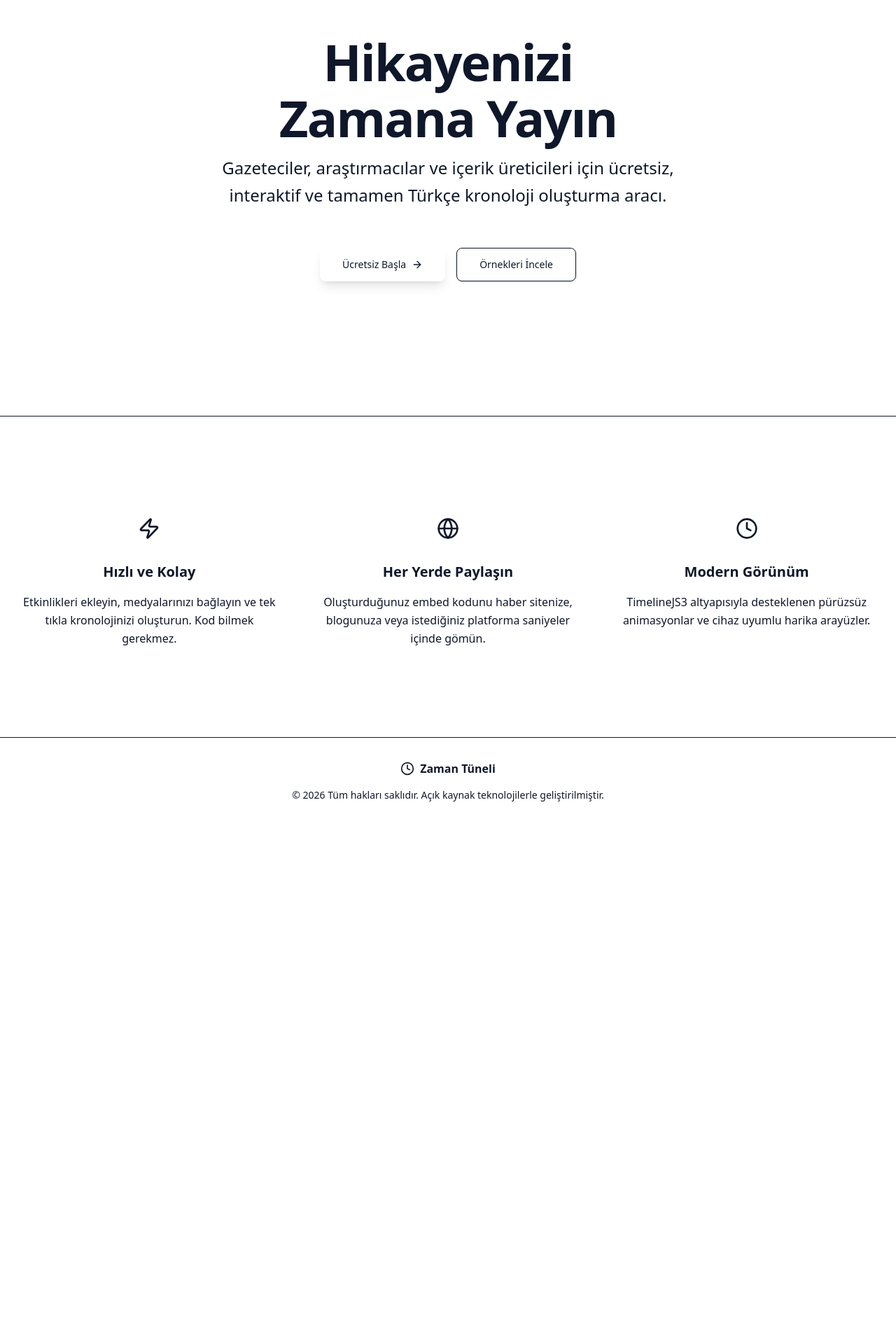
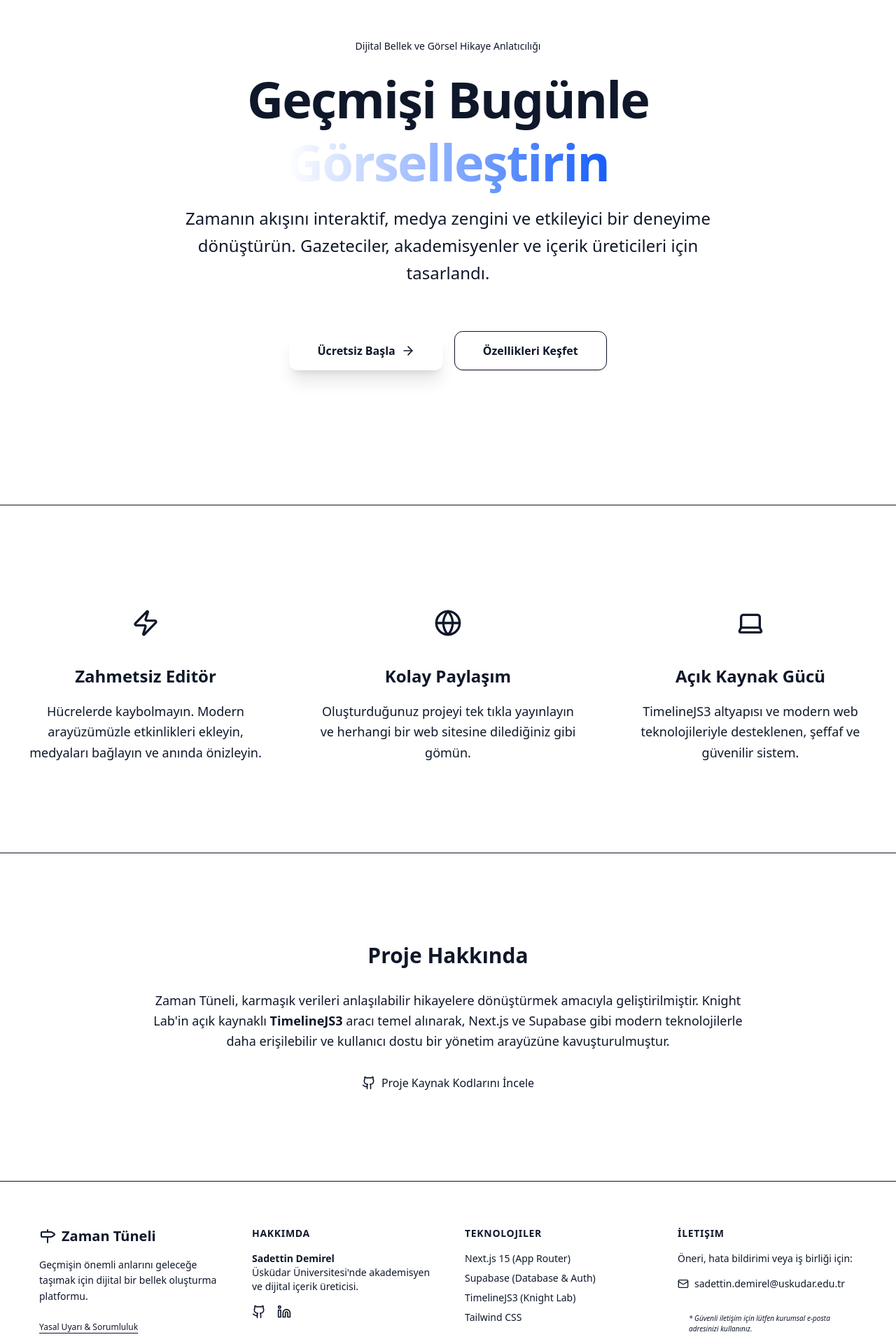
Before and after one commit to sadettindemirel/zamantuneli, a Next.js app: page / in a window 1280 px wide. Shown: the part 220-2140 px from the top of the page at 70% size. Before the commit the page ends 1398 px from the top, so only its background shows below. Built offline with nearby package versions, Linux system fonts and the light colour scheme; no server answers.

Commit message:
feat: Add branding refinements, detailed footer, and disclaimer page

```diff
--- /dev/null
+++ b/src/app/disclaimer/page.tsx
@@ -0,0 +1,62 @@
+import Link from "next/link";
+import { ArrowLeft, ShieldAlert } from "lucide-react";
+
+export default function DisclaimerPage() {
+  return (
+    <div className="flex flex-col min-h-screen bg-background">
+      <header className="px-6 h-20 flex items-center border-b border-border">
+        <Link className="flex items-center gap-2 text-muted-foreground hover:text-foreground transition-colors" href="/">
+          <ArrowLeft className="h-5 w-5" />
+          <span>Geri Dön</span>
+        </Link>
+      </header>
+
+      <main className="flex-1 flex flex-col items-center py-20 px-4">
+        <div className="max-w-3xl w-full space-y-8">
+          <div className="flex items-center gap-4 text-primary">
+            <div className="p-3 bg-primary/10 rounded-xl">
+              <ShieldAlert className="h-8 w-8" />
+            </div>
+            <h1 className="text-3xl font-bold tracking-tight">Yasal Uyarı (Disclaimer)</h1>
+          </div>
+
+          <div className="prose prose-slate max-w-none space-y-6 text-muted-foreground leading-relaxed">
+            <p>
+              <strong>Zaman Tüneli</strong>, bireysel araştırmacılar, gazeteciler ve içerik üreticileri için geliştirilmiş açık kaynaklı bir kronoloji oluşturma aracıdır.
+            </p>
+
+            <section className="space-y-4">
+              <h2 className="text-xl font-semibold text-foreground">İçerik Sorumluluğu</h2>
+              <p>
+                Bu platform aracılığıyla oluşturulan, paylaşılan veya yayınlanan (embed edilen) tüm içeriklerin sorumluluğu tamamen içeriği oluşturan kullanıcıya aittir.
+                Uygulama sahibi (Sadettin Demirel), kullanıcıların oluşturduğu verileri önceden modere etme yükümlülüğüne sahip değildir.
+              </p>
+            </section>
+
+            <section className="space-y-4">
+              <h2 className="text-xl font-semibold text-foreground">Zararlı İçerik ve Telif Gereksinimleri</h2>
+              <p>
+                Kullanıcılar; yasa dışı, hakaret içeren, telif haklarını ihlal eden veya topluluk standartlarına aykırı içerikler oluşturmamayı taahhüt ederler.
+                Zaman Tüneli, herhangi bir içeriğin yasalara aykırı olduğunu tespit ederse veya hak sahiplerinden geçerli bir bildirim alırsa, ilgili içeriği haber vermeksizin silme hakkını saklı tutar.
+              </p>
+            </section>
+
+            <section className="space-y-4">
+              <h2 className="text-xl font-semibold text-foreground">Hizmet Garantisi</h2>
+              <p>
+                Bu uygulama "olduğu gibi" (as is) sunulmaktadır. Verilerin kalıcılığı, uygulamanın kesintisiz çalışması veya teknik destek konusunda ticari bir garanti verilmemektedir.
+                Açık kaynaklı yapısı gereği, kullanıcılar kendi verilerinin yedeklerini almaktan sorumludur.
+              </p>
+            </section>
+
+            <div className="pt-8 border-t border-border">
+              <p className="text-sm">
+                Son güncelleme: {new Date().toLocaleDateString('tr-TR')}
+              </p>
+            </div>
+          </div>
+        </div>
+      </main>
+    </div>
+  );
+}
--- a/src/app/page.tsx
+++ b/src/app/page.tsx
@@ -1,5 +1,5 @@
 import Link from "next/link";
-import { ArrowRight, Clock, Globe, Zap, LayoutDashboard } from "lucide-react";
+import { ArrowRight, Milestone, Globe, Zap, LayoutDashboard, Github, Linkedin, Mail, Laptop } from "lucide-react";
 import { createClient } from "@/lib/supabase/server";
 
 export default async function Home() {
@@ -9,12 +9,15 @@ export default async function Home() {
   return (
     <div className="flex flex-col min-h-screen">
       <header className="px-6 lg:px-14 h-20 flex items-center border-b border-border sticky top-0 bg-background/80 backdrop-blur-md z-50">
-        <Link className="flex items-center justify-center gap-2" href="/">
-          <Clock className="h-6 w-6 text-primary" />
+        <Link className="flex items-center justify-center gap-2 group" href="/">
+          <div className="p-2 bg-primary/10 rounded-lg group-hover:bg-primary group-hover:text-primary-foreground transition-all duration-300">
+            <Milestone className="h-6 w-6" />
+          </div>
           <span className="font-bold text-xl tracking-tight">Zaman<span className="text-primary"> Tüneli</span></span>
         </Link>
         <nav className="ml-auto flex gap-4 sm:gap-6 items-center">
           <Link className="text-sm font-medium hover:text-primary transition-colors hidden sm:block" href="/#features">Özellikler</Link>
+          <Link className="text-sm font-medium hover:text-primary transition-colors hidden sm:block" href="/#about">Hakkında</Link>
           {user ? (
             <Link
               href="/dashboard"
@@ -34,73 +37,152 @@ export default async function Home() {
         </nav>
       </header>
 
-      <main className="flex-1">
-        <section className="w-full py-20 md:py-32 lg:py-48 flex items-center justify-center bg-gradient-to-b from-background to-muted/30">
-          <div className="container px-4 md:px-6 text-center">
-            <div className="flex flex-col items-center space-y-6">
-              <div className="space-y-4 max-w-3xl">
-                <h1 className="text-4xl font-extrabold tracking-tight sm:text-5xl md:text-6xl lg:text-7xl">
-                  Hikayenizi <span className="text-primary block mt-2">Zamana Yayın</span>
+      <main className="flex-1 text-center">
+        <section className="w-full py-24 md:py-32 lg:py-48 flex items-center justify-center bg-[radial-gradient(ellipse_at_center,_var(--tw-gradient-stops))] from-primary/5 via-background to-background">
+          <div className="container px-4 md:px-6">
+            <div className="flex flex-col items-center space-y-8">
+              <div className="space-y-4 max-w-4xl">
+                <div className="inline-block px-3 py-1 rounded-full bg-primary/10 text-primary text-sm font-medium mb-4">
+                  Dijital Bellek ve Görsel Hikaye Anlatıcılığı
+                </div>
+                <h1 className="text-4xl font-extrabold tracking-tight sm:text-5xl md:text-6xl lg:text-7xl leading-tight">
+                  Geçmişi Bugünle <br />
+                  <span className="text-transparent bg-clip-text bg-gradient-to-r from-primary to-blue-600">Görselleştirin</span>
                 </h1>
-                <p className="mx-auto max-w-[700px] text-muted-foreground md:text-xl/relaxed lg:text-2xl/relaxed">
-                  Gazeteciler, araştırmacılar ve içerik üreticileri için ücretsiz, interaktif ve tamamen Türkçe kronoloji oluşturma aracı.
+                <p className="mx-auto max-w-[800px] text-muted-foreground md:text-xl/relaxed lg:text-2xl/relaxed">
+                  Zamanın akışını interaktif, medya zengini ve etkileyici bir deneyime dönüştürün. Gazeteciler, akademisyenler ve içerik üreticileri için tasarlandı.
                 </p>
               </div>
               <div className="flex flex-col sm:flex-row gap-4 w-full sm:w-auto mt-8">
                 <Link
                   href="/editor"
-                  className="inline-flex h-12 items-center justify-center rounded-lg bg-primary px-8 text-sm font-medium text-primary-foreground shadow-lg shadow-primary/20 transition-all hover:bg-primary/90 hover:scale-105 focus-visible:outline-none focus-visible:ring-2 focus-visible:ring-ring"
+                  className="inline-flex h-14 items-center justify-center rounded-xl bg-primary px-10 text-base font-semibold text-primary-foreground shadow-xl shadow-primary/20 transition-all hover:bg-primary/90 hover:scale-105 focus-visible:outline-none focus-visible:ring-2 focus-visible:ring-ring"
                 >
                   Ücretsiz Başla
-                  <ArrowRight className="ml-2 h-4 w-4" />
+                  <ArrowRight className="ml-2 h-5 w-5" />
                 </Link>
                 <Link
                   href="#features"
-                  className="inline-flex h-12 items-center justify-center rounded-lg border border-border bg-background px-8 text-sm font-medium shadow-sm transition-all hover:bg-muted focus-visible:outline-none focus-visible:ring-2 focus-visible:ring-ring"
+                  className="inline-flex h-14 items-center justify-center rounded-xl border border-border bg-background px-10 text-base font-semibold shadow-sm transition-all hover:bg-muted focus-visible:outline-none focus-visible:ring-2 focus-visible:ring-ring"
                 >
-                  Örnekleri İncele
+                  Özellikleri Keşfet
                 </Link>
               </div>
             </div>
           </div>
         </section>
 
-        <section id="features" className="w-full py-20 lg:py-32 bg-background flex items-center justify-center border-t border-border/50">
+        <section id="features" className="w-full py-24 lg:py-32 bg-background flex items-center justify-center border-t border-border/50">
           <div className="container px-4 md:px-6">
-            <div className="grid gap-12 lg:grid-cols-3">
-              <div className="flex flex-col items-center text-center space-y-4 group">
-                <div className="p-4 bg-primary/10 rounded-2xl group-hover:scale-110 transition-transform duration-300">
-                  <Zap className="h-8 w-8 text-primary" />
+            <div className="grid gap-16 lg:grid-cols-3">
+              <div className="flex flex-col items-center text-center space-y-5 group">
+                <div className="p-5 bg-primary/10 rounded-2xl group-hover:scale-110 transition-transform duration-300">
+                  <Zap className="h-10 w-10 text-primary" />
                 </div>
-                <h3 className="text-xl font-bold">Hızlı ve Kolay</h3>
-                <p className="text-muted-foreground leading-relaxed">Etkinlikleri ekleyin, medyalarınızı bağlayın ve tek tıkla kronolojinizi oluşturun. Kod bilmek gerekmez.</p>
+                <h3 className="text-2xl font-bold">Zahmetsiz Editör</h3>
+                <p className="text-muted-foreground leading-relaxed text-lg">Hücrelerde kaybolmayın. Modern arayüzümüzle etkinlikleri ekleyin, medyaları bağlayın ve anında önizleyin.</p>
               </div>
-              <div className="flex flex-col items-center text-center space-y-4 group">
-                <div className="p-4 bg-primary/10 rounded-2xl group-hover:scale-110 transition-transform duration-300">
-                  <Globe className="h-8 w-8 text-primary" />
+              <div className="flex flex-col items-center text-center space-y-5 group">
+                <div className="p-5 bg-primary/10 rounded-2xl group-hover:scale-110 transition-transform duration-300">
+                  <Globe className="h-10 w-10 text-primary" />
                 </div>
-                <h3 className="text-xl font-bold">Her Yerde Paylaşın</h3>
-                <p className="text-muted-foreground leading-relaxed">Oluşturduğunuz embed kodunu haber sitenize, blogunuza veya istediğiniz platforma saniyeler içinde gömün.</p>
+                <h3 className="text-2xl font-bold">Kolay Paylaşım</h3>
+                <p className="text-muted-foreground leading-relaxed text-lg">Oluşturduğunuz projeyi tek tıkla yayınlayın ve herhangi bir web sitesine dilediğiniz gibi gömün.</p>
               </div>
-              <div className="flex flex-col items-center text-center space-y-4 group">
-                <div className="p-4 bg-primary/10 rounded-2xl group-hover:scale-110 transition-transform duration-300">
-                  <Clock className="h-8 w-8 text-primary" />
+              <div className="flex flex-col items-center text-center space-y-5 group">
+                <div className="p-5 bg-primary/10 rounded-2xl group-hover:scale-110 transition-transform duration-300">
+                  <Laptop className="h-10 w-10 text-primary" />
                 </div>
-                <h3 className="text-xl font-bold">Modern Görünüm</h3>
-                <p className="text-muted-foreground leading-relaxed">TimelineJS3 altyapısıyla desteklenen pürüzsüz animasyonlar ve cihaz uyumlu harika arayüzler.</p>
+                <h3 className="text-2xl font-bold">Açık Kaynak Gücü</h3>
+                <p className="text-muted-foreground leading-relaxed text-lg">TimelineJS3 altyapısı ve modern web teknolojileriyle desteklenen, şeffaf ve güvenilir sistem.</p>
               </div>
             </div>
           </div>
         </section>
+
+        <section id="about" className="w-full py-24 lg:py-32 bg-muted/20 border-t border-border/50">
+          <div className="container px-4 md:px-6 max-w-4xl mx-auto flex flex-col items-center">
+            <h2 className="text-3xl font-bold mb-8">Proje Hakkında</h2>
+            <p className="text-lg text-muted-foreground leading-relaxed mb-8">
+              Zaman Tüneli, karmaşık verileri anlaşılabilir hikayelere dönüştürmek amacıyla geliştirilmiştir.
+              Knight Lab'in açık kaynaklı <strong>TimelineJS3</strong> aracı temel alınarak, Next.js ve Supabase gibi modern
+              teknolojilerle daha erişilebilir ve kullanıcı dostu bir yönetim arayüzüne kavuşturulmuştur.
+            </p>
+            <Link
+              href="https://github.com/sadettindemirel/zamantuneli"
+              className="flex items-center gap-2 text-primary hover:underline font-medium"
+              target="_blank"
+            >
+              <Github className="w-5 h-5" />
+              Proje Kaynak Kodlarını İncele
+            </Link>
+          </div>
+        </section>
       </main>
 
-      <footer className="w-full border-t border-border bg-muted/20 py-8 flex items-center justify-center">
-        <div className="container px-4 flex flex-col items-center gap-4 text-center">
-          <div className="flex items-center gap-2 font-semibold">
-            <Clock className="h-5 w-5 text-primary" />
-            <span>Zaman Tüneli</span>
+      <footer className="w-full border-t border-border bg-background pt-16 pb-8">
+        <div className="container px-6 lg:px-14 mx-auto">
+          <div className="grid grid-cols-1 md:grid-cols-2 lg:grid-cols-4 gap-12 mb-12">
+            <div className="space-y-4">
+              <div className="flex items-center gap-2 font-bold text-xl">
+                <Milestone className="h-6 w-6 text-primary" />
+                <span>Zaman Tüneli</span>
+              </div>
+              <p className="text-sm text-muted-foreground leading-relaxed">
+                Geçmişin önemli anlarını geleceğe taşımak için dijital bir bellek oluşturma platformu.
+              </p>
+              <div className="flex items-center gap-4 pt-2">
+                <Link href="/disclaimer" className="text-xs text-muted-foreground hover:text-primary transition-colors underline underline-offset-4">
+                  Yasal Uyarı & Sorumluluk
+                </Link>
+              </div>
+            </div>
+
+            <div className="space-y-4">
+              <h4 className="font-bold text-sm uppercase tracking-wider text-primary">Hakkımda</h4>
+              <p className="text-sm text-muted-foreground">
+                <strong>Sadettin Demirel</strong><br />
+                Üsküdar Üniversitesi'nde akademisyen ve dijital içerik üreticisi.
+              </p>
+              <div className="flex gap-4">
+                <Link href="https://github.com/sadettindemirel" target="_blank" className="text-muted-foreground hover:text-foreground">
+                  <Github className="w-5 h-5" />
+                </Link>
+                <Link href="https://linkedin.com/in/sadettindemirel" target="_blank" className="text-muted-foreground hover:text-foreground">
+                  <Linkedin className="w-5 h-5" />
+                </Link>
+              </div>
+            </div>
+
+            <div className="space-y-4">
+              <h4 className="font-bold text-sm uppercase tracking-wider text-primary">Teknolojiler</h4>
+              <ul className="text-sm text-muted-foreground space-y-2">
+                <li><Link href="https://nextjs.org" target="_blank" className="hover:text-primary">Next.js 15 (App Router)</Link></li>
+                <li><Link href="https://supabase.com" target="_blank" className="hover:text-primary">Supabase (Database & Auth)</Link></li>
+                <li><Link href="https://timeline.knightlab.com" target="_blank" className="hover:text-primary">TimelineJS3 (Knight Lab)</Link></li>
+                <li><Link href="https://tailwindcss.com" target="_blank" className="hover:text-primary">Tailwind CSS</Link></li>
+              </ul>
+            </div>
+
+            <div className="space-y-4">
+              <h4 className="font-bold text-sm uppercase tracking-wider text-primary">İletişim</h4>
+              <p className="text-sm text-muted-foreground">
+                Öneri, hata bildirimi veya iş birliği için:
+              </p>
+              <Link href="mailto:sadettin.demirel@uskudar.edu.tr" className="flex items-center gap-2 text-sm font-medium hover:text-primary transition-colors">
+                <Mail className="w-4 h-4" />
+                sadettin.demirel@uskudar.edu.tr
+              </Link>
+              <div className="pt-4 p-4 bg-muted/30 rounded-lg text-[10px] text-muted-foreground italic">
+                * Güvenli iletişim için lütfen kurumsal e-posta adresinizi kullanınız.
+              </div>
+            </div>
           </div>
-          <p className="text-sm text-muted-foreground">© {new Date().getFullYear()} Tüm hakları saklıdır. Açık kaynak teknolojilerle geliştirilmiştir.</p>
+
+          <div className="pt-8 border-t border-border flex flex-col md:flex-row justify-between items-center gap-4 text-xs text-muted-foreground">
+            <p>© {new Date().getFullYear()} Zaman Tüneli. Tüm hakları saklıdır.</p>
+            <p>Made with ❤️ in Istanbul</p>
+          </div>
         </div>
       </footer>
     </div>
```
Also changed, not shown: src/app/globals.css (+8 -0 lines).
